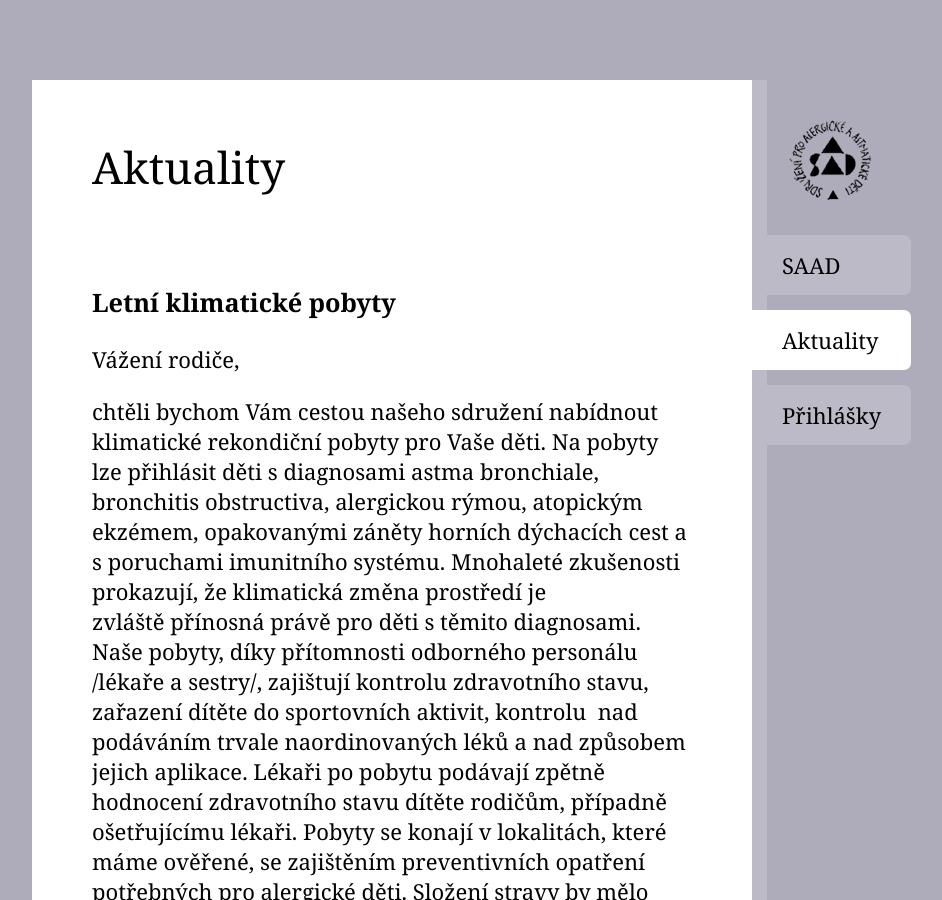
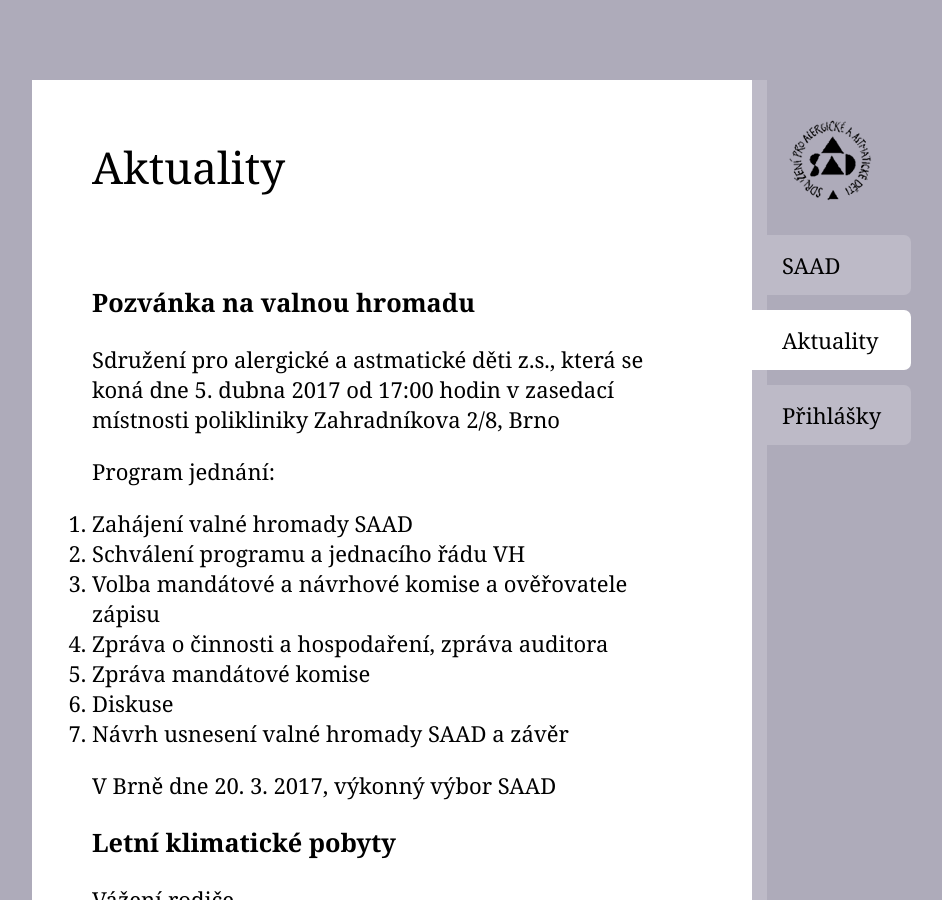
Before and after one commit to MrBrezina/saad.davi.cz, a Jekyll site: the page built from aktuality.md, in a window 1280 px wide and 900 px high. Shown: the whole window, without its empty margins (168-1110 px from the left). Built offline with Jekyll 4.4.1, drawn with Linux system fonts in a browser that asks for light colours; some web fonts are replaced.

Commit message:
Update aktuality.md

```diff
--- a/aktuality.md
+++ b/aktuality.md
@@ -6,6 +6,23 @@ title: Aktuality
 
 
 ## Aktuality
+
+### Pozvánka na valnou hromadu
+Sdružení pro alergické a astmatické děti z.s.,
+která se koná dne 5. dubna 2017 od 17:00 hodin
+v zasedací místnosti polikliniky Zahradníkova 2/8, Brno
+
+Program jednání:
+
+1. Zahájení valné hromady SAAD
+2. Schválení programu a jednacího řádu VH
+3. Volba mandátové a návrhové komise a ověřovatele zápisu
+4. Zpráva o činnosti a hospodaření, zpráva auditora
+5. Zpráva mandátové komise
+6. Diskuse
+7. Návrh usnesení valné hromady SAAD a závěr
+
+V Brně dne 20. 3. 2017, výkonný výbor SAAD
 
 ### Letní klimatické pobyty
 
```
